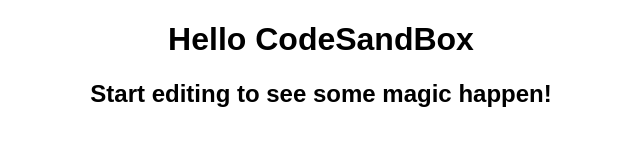
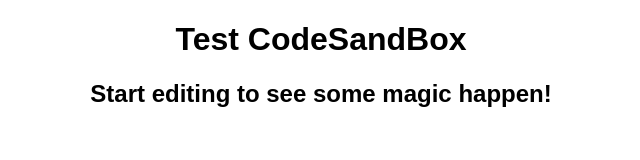
Before and after one commit to Eddy-123/e-commerce, a React (Create React App) app: page / in a window 1280 px wide. Shown: the top 160 px of the page, without its empty margins (319-959 px from the left). Built offline with nearby package versions, Linux system fonts and the light colour scheme.

Commit message:
test codesandox
using codesandbox with github, for react project

```diff
--- a/src/App.js
+++ b/src/App.js
@@ -4,7 +4,7 @@
 export default function App() {
   return (
     <div className="App">
-      <h1>Hello CodeSandBox</h1>
+      <h1>Test CodeSandBox</h1>
       <h2>Start editing to see some magic happen!</h2>
     </div>
   );
```
